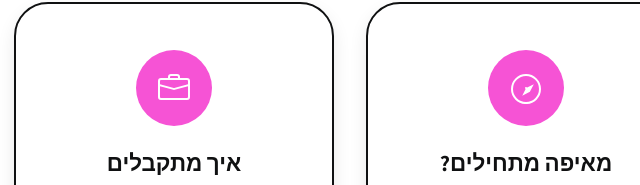
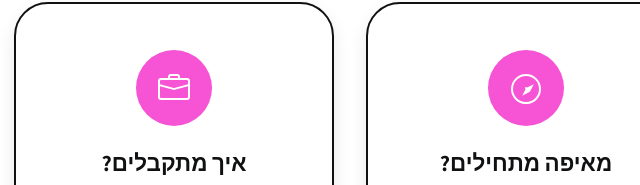
Before and after one commit to Hanna-1260/How_to_find_a_job_site, a plain HTML site: page index.html in a window 1280 px wide. Shown: the part 1926-2111 px from the top of the page, 466-1106 px from the left. Drawn offline with Linux system fonts and the light colour scheme.

Commit message:
הוספת סימן שאלה לכותרת איך מתקבלי

```diff
--- a/index.html
+++ b/index.html
@@ -217,7 +217,7 @@
                   />
                 </svg>
               </span>
-              <h3>איך מתקבלים</h3>
+              <h3>איך מתקבלים?</h3>
               <p>איך להציג פרויקטים, כלים ותהליך חשיבה</p>
             </a>
             <a class="resource-card" href="404.html">
```
